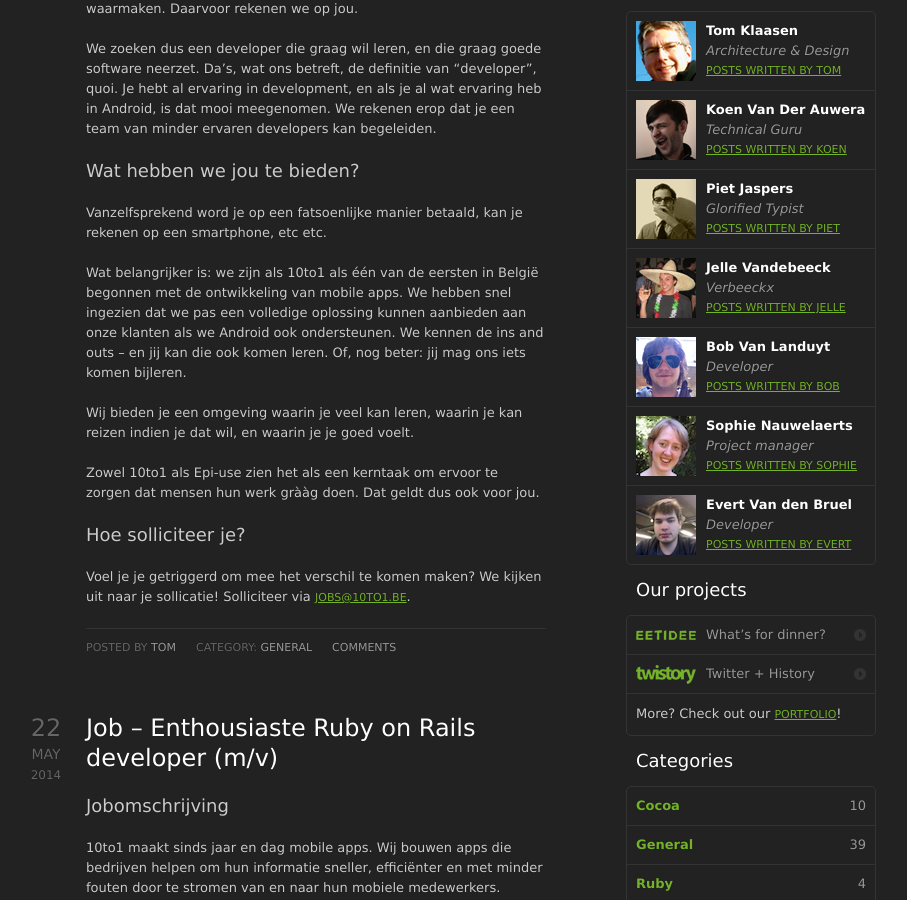
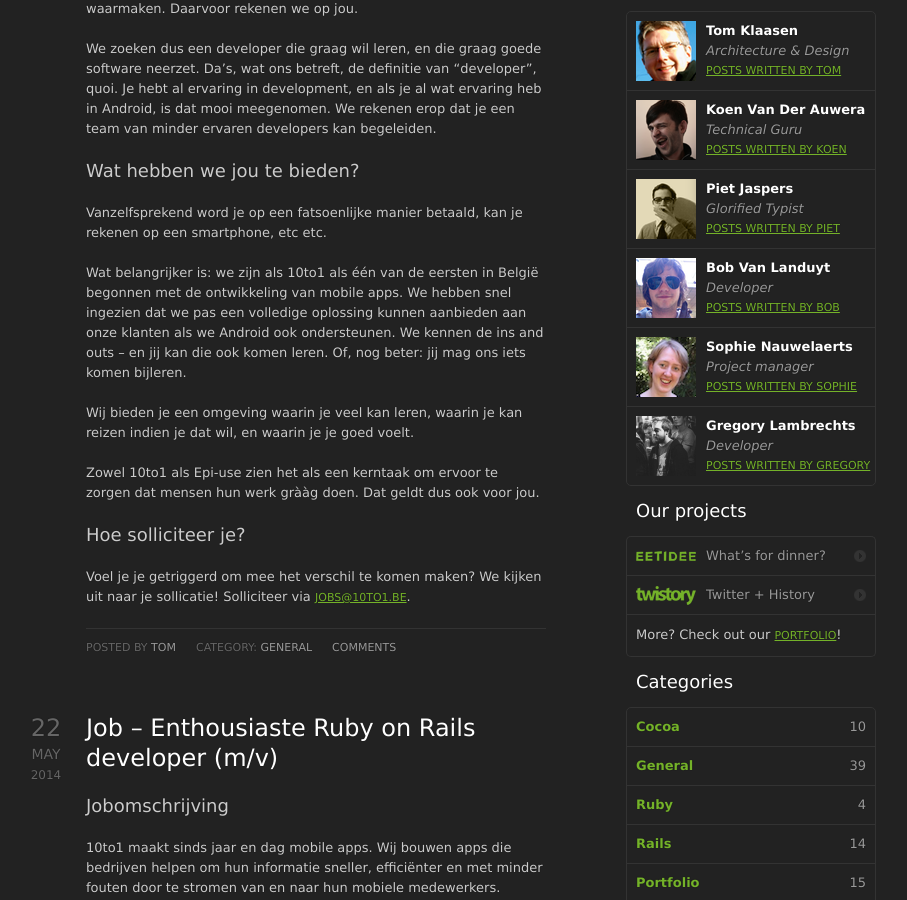
Before and after one commit to 10to1/10to1.github.com, a Jekyll site: the page built from index.html, in a window 1280 px wide and 900 px high, scrolled down 655 px. Shown: the whole window, without its empty margins (164-1071 px from the left). Built offline with Jekyll 4.4.1, drawn with Linux system fonts in a browser that asks for light colours; Markdown is read by kramdown in place of the engine named in the settings; the list of posts is cut into pages by our own code; comment, search, counter and statistics services are not loaded.

Commit message:
Add Gregory to blog

```diff
--- a/_layouts/default.html
+++ b/_layouts/default.html
@@ -124,12 +124,12 @@
 							<a href="/author/piet">Posts written by Piet</a>
 							<a href="http://blog.10to1.be/team/2011/09/30/team-piet/"><img src="/img/piet.png" alt="Picture of Piet" /></a>
 						</li>
-						<li>
-							<strong>Jelle Vandebeeck</strong>
+					<!--	<li>
+						 	<strong>Jelle Vandebeeck</strong>
 							<em>Verbeeckx</em>
 							<a href="/author/jelle">Posts written by Jelle</a>
 							<a href="http://blog.10to1.be/team/2011/10/07/team-jelle/"><img src="/img/jelle.png" alt="Picture of Jelle" /></a>
-						</li>
+						</li> -->
 						<li>
 							<strong>Bob Van Landuyt</strong>
 							<em>Developer</em>
@@ -150,10 +150,10 @@
 							<img src="/img/sophie.png" alt="Picture of Sophie" />
 						</li>
 						<li>
-							<strong>Evert Van den Bruel</strong>
+							<strong>Gregory Lambrechts</strong>
 							<em>Developer</em>
-							<a href="/author/evert">Posts written by Evert</a>
-							<img src="/img/evert.png" alt="Picture of Evert" />
+							<a href="/author/gregory">Posts written by Gregory</a>
+							<img src="/img/gregory.png" alt="Picture of Gregory" />
 						</li>
 						<!-- <li>
 							<strong>Stéfanie Remeysen</strong>
```
Also changed, not shown: author/gregory/index.html (added, +10 -0 lines), img/gregory.png (added).
